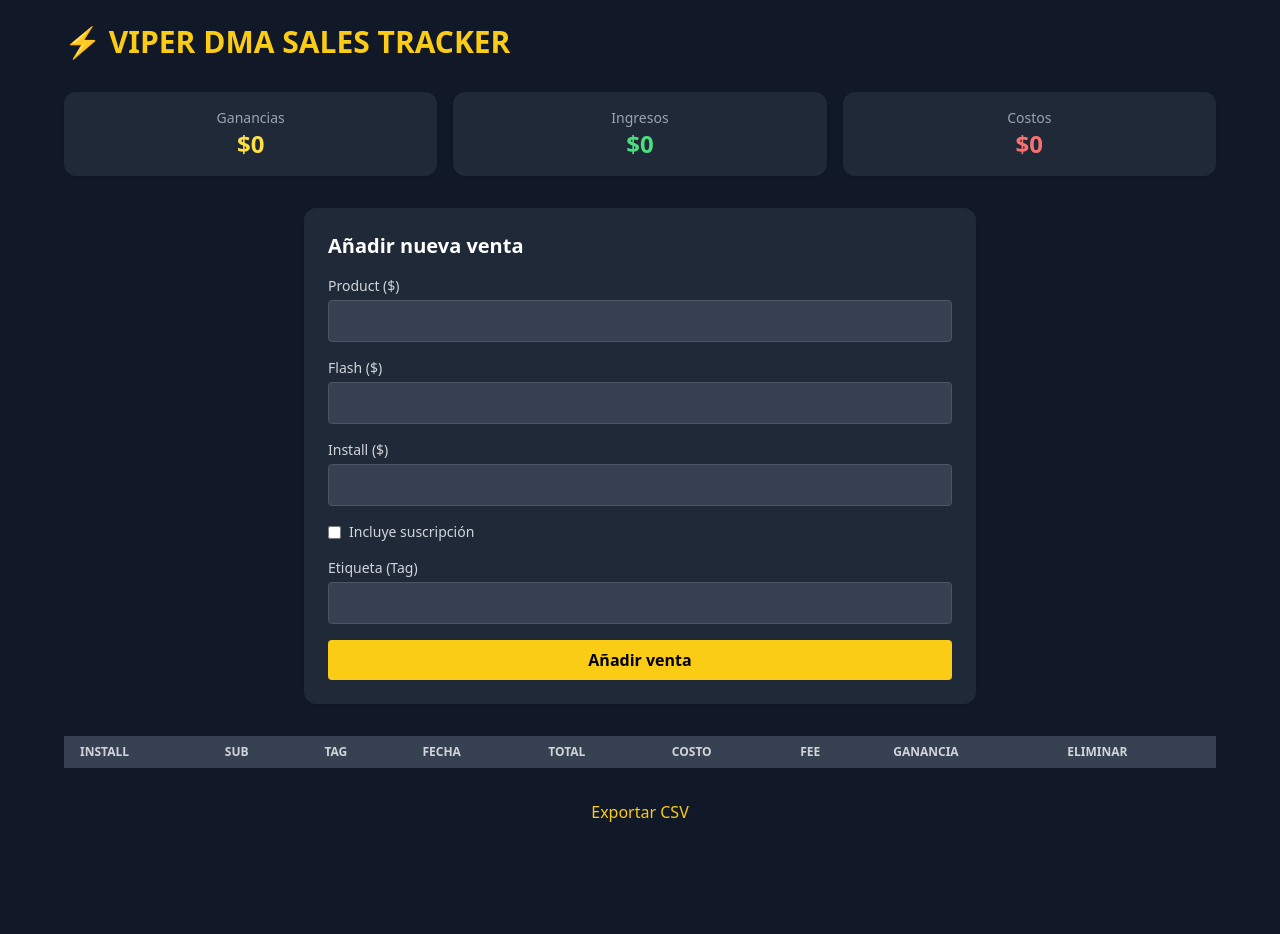
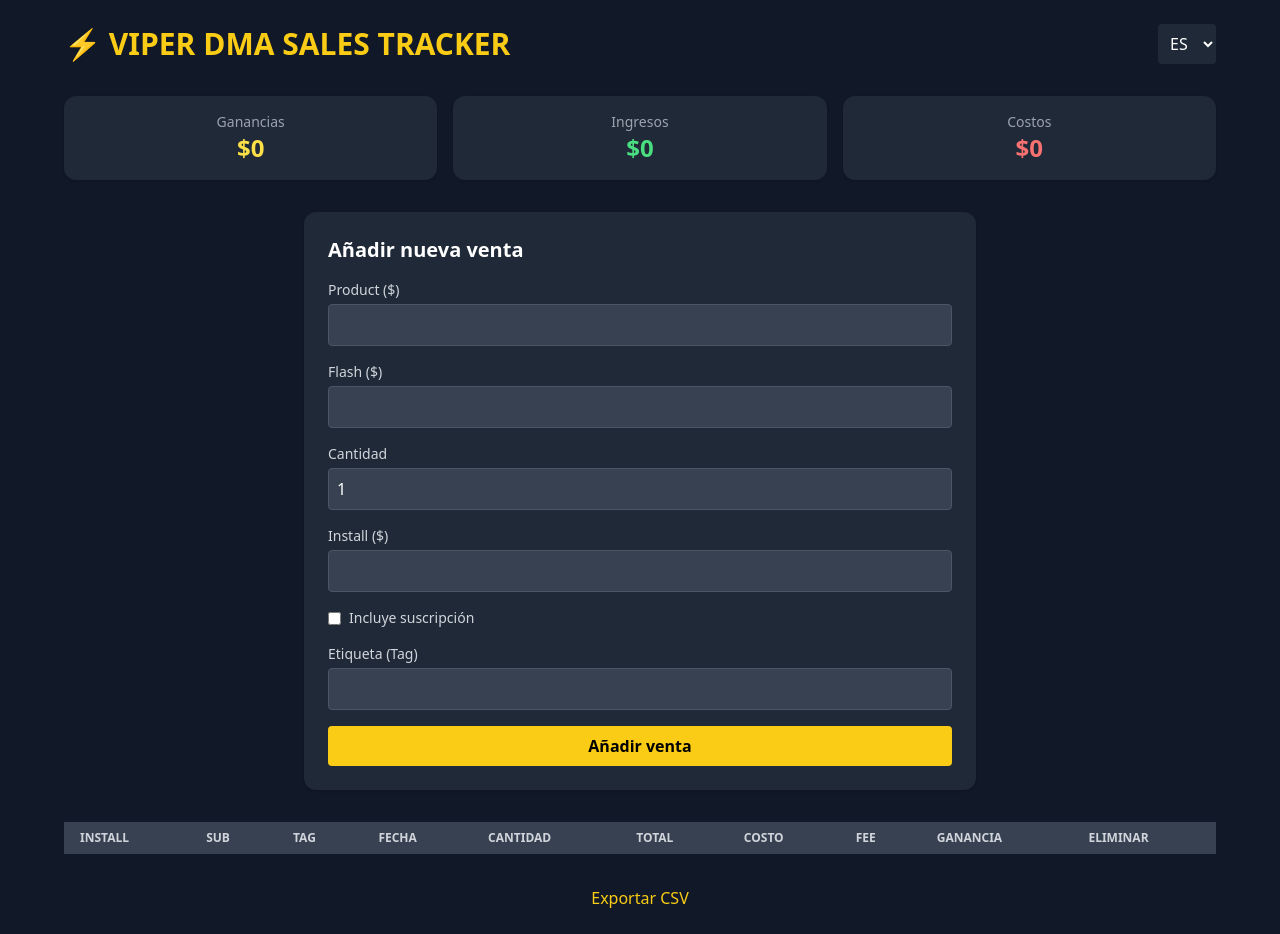
Before and after one commit to viperware92/viper-sales-tracker, a Flask app: page / in a window 1280 px wide. Before the commit the page ends 822 px from the top, so only its background shows below. Run offline with Flask 3, Linux system fonts and the light colour scheme; lists and menus that the app fills with data are empty; some libraries are stand-ins or nearby versions.

Commit message:
Support 'cantidad' field and bilingual UI

```diff
--- a/app.py
+++ b/app.py
@@ -1,85 +1,62 @@
-from flask import Flask, render_template, request, redirect, url_for, jsonify
+from flask import Flask, render_template, request, redirect
+from datetime import datetime
 import csv
-import datetime
+import os
 
 app = Flask(__name__)
 
-sales = []  # Each sale: {'product': ..., 'flash': ..., 'install': ..., 'sub': ..., 'total': ..., 'profit': ..., 'tag': ..., 'timestamp': ...}
+sales = []
 
-# --- Constants ---
-PRODUCT_COST = 191.99
-KEY_COST = 20.00
-PLATFORM_FEE_PERCENT = 10
+@app.route('/')
+def index():
+    total_income = sum(s['total'] for s in sales)
+    total_cost = sum(s['cost'] for s in sales)
+    total_profit = total_income - total_cost
+    return render_template('index.html', sales=sales, total_income=round(total_income, 2), total_cost=round(total_cost, 2), total_profit=round(total_profit, 2))
 
-# --- Functions ---
-def calculate_profit(sale):
-    income = sale['product'] + sale['flash'] + sale['install'] + (sale['sub'] * 29)
-    cost = PRODUCT_COST + (KEY_COST if sale['sub'] else 0)
-    platform_fee = income * (PLATFORM_FEE_PERCENT / 100)
-    profit = income - cost - platform_fee
-    return round(income, 2), round(cost, 2), round(platform_fee, 2), round(profit, 2)
+@app.route('/add', methods=['POST'])
+def add():
+    product = float(request.form['product'])
+    flash = float(request.form['flash'])
+    install = float(request.form['install'])
+    cantidad = int(request.form.get('cantidad', 1))
+    sub = '✅' if request.form.get('sub') else '—'
+    tag = request.form['tag']
 
-# --- Routes ---
-@app.route("/")
-def index():
-    total_income = total_cost = total_profit = 0
-    for s in sales:
-        total_income += s['total']
-        total_cost += s['cost'] + s['fee']
-        total_profit += s['profit']
-    return render_template("index.html", sales=sales, total_income=total_income, total_cost=total_cost, total_profit=total_profit)
+    total = (product + flash + install) * cantidad
+    cost = (product + flash) * cantidad
+    fee = round(total * 0.054 + 0.3, 2)
+    profit = round(total - cost - fee, 2)
 
-@app.route("/add", methods=["POST"])
-def add_sale():
-    try:
-        product = float(request.form['product'])
-        flash = float(request.form['flash'])
-        install = float(request.form['install'])
-        sub = True if request.form.get('sub') == 'on' else False
-        tag = request.form.get('tag', '')
+    sales.append({
+        'install': install,
+        'sub': sub,
+        'tag': tag,
+        'cantidad': cantidad,
+        'timestamp': datetime.now().strftime('%Y-%m-%d %H:%M:%S'),
+        'total': round(total, 2),
+        'cost': round(cost, 2),
+        'fee': fee,
+        'profit': profit
+    })
+    return redirect('/')
 
-        income, cost, fee, profit = calculate_profit({
-            'product': product,
-            'flash': flash,
-            'install': install,
-            'sub': sub
-        })
-
-        sales.append({
-            'product': product,
-            'flash': flash,
-            'install': install,
-            'sub': sub,
-            'tag': tag,
-            'total': income,
-            'cost': cost,
-            'fee': fee,
-            'profit': profit,
-            'timestamp': datetime.datetime.now().strftime("%Y-%m-%d")
-        })
-
-        return redirect(url_for('index'))
-    except Exception as e:
-        return str(e)
-
-@app.route("/delete/<int:index>", methods=["POST"])
-def delete_sale(index):
+@app.route('/delete/<int:index>', methods=['POST'])
+def delete(index):
     if 0 <= index < len(sales):
         sales.pop(index)
-    return redirect(url_for('index'))
+    return redirect('/')
 
-@app.route("/export")
-def export_csv():
-    with open("sales_export.csv", "w", newline="") as f:
-        writer = csv.writer(f)
-        writer.writerow(["Product", "Flash", "Install", "Sub", "Tag", "Date", "Total", "Cost", "Fee", "Profit"])
+@app.route('/export')
+def export():
+    filename = 'sales_export.csv'
+    with open(filename, 'w', newline='') as csvfile:
+        fieldnames = ['install', 'sub', 'tag', 'timestamp', 'cantidad', 'total', 'cost', 'fee', 'profit']
+        writer = csv.DictWriter(csvfile, fieldnames=fieldnames)
+        writer.writeheader()
         for s in sales:
-            writer.writerow([s['product'], s['flash'], s['install'], s['sub'], s['tag'], s['timestamp'], s['total'], s['cost'], s['fee'], s['profit']])
-    return "Exported to sales_export.csv"
+            writer.writerow(s)
+    return redirect(f'/{filename}')
 
-@app.route("/data")
-def get_data():
-    return jsonify(sales)
-
-if __name__ == "__main__":
-    app.run(host="0.0.0.0", port=5000, debug=True)
+if __name__ == '__main__':
+    app.run(debug=True)
--- a/templates/index.html
+++ b/templates/index.html
@@ -1,67 +1,90 @@
 <!DOCTYPE html>
-<html lang="en">
+<html lang="es">
 <head>
   <meta charset="UTF-8" />
   <meta name="viewport" content="width=device-width, initial-scale=1.0" />
   <title>VIPER DMA Sales Tracker</title>
+  <link rel="icon" type="image/x-icon" href="/static/favicon.ico">
   <script src="https://cdn.tailwindcss.com"></script>
+  <script>
+    function toggleLanguage(lang) {
+      document.querySelectorAll('[data-lang]').forEach(el => {
+        el.style.display = el.getAttribute('data-lang') === lang ? 'block' : 'none';
+      });
+    }
+  </script>
 </head>
 <body class="bg-gray-900 text-white min-h-screen p-6">
   <div class="max-w-6xl mx-auto space-y-8">
-    <h1 class="text-3xl font-bold text-yellow-400">⚡ VIPER DMA SALES TRACKER</h1>
+    <div class="flex justify-between items-center">
+      <h1 class="text-3xl font-bold text-yellow-400">⚡ VIPER DMA SALES TRACKER</h1>
+      <select onchange="toggleLanguage(this.value)" class="bg-gray-800 text-white p-2 rounded">
+        <option value="es">ES</option>
+        <option value="en">EN</option>
+      </select>
+    </div>
 
     <!-- Summary -->
     <div class="grid grid-cols-1 sm:grid-cols-3 gap-4">
       <div class="bg-gray-800 p-4 rounded-xl shadow text-center">
-        <p class="text-sm text-gray-400">Ganancias</p>
+        <p class="text-sm text-gray-400" data-lang="es">Ganancias</p>
+        <p class="text-sm text-gray-400" style="display:none" data-lang="en">Profit</p>
         <p class="text-2xl font-semibold text-yellow-300">${{ total_profit }}</p>
       </div>
       <div class="bg-gray-800 p-4 rounded-xl shadow text-center">
-        <p class="text-sm text-gray-400">Ingresos</p>
+        <p class="text-sm text-gray-400" data-lang="es">Ingresos</p>
+        <p class="text-sm text-gray-400" style="display:none" data-lang="en">Income</p>
         <p class="text-2xl font-semibold text-green-400">${{ total_income }}</p>
       </div>
       <div class="bg-gray-800 p-4 rounded-xl shadow text-center">
-        <p class="text-sm text-gray-400">Costos</p>
+        <p class="text-sm text-gray-400" data-lang="es">Costos</p>
+        <p class="text-sm text-gray-400" style="display:none" data-lang="en">Costs</p>
         <p class="text-2xl font-semibold text-red-400">${{ total_cost }}</p>
       </div>
     </div>
 
     <!-- Formulario para añadir nueva venta -->
     <div class="bg-gray-800 p-6 rounded-xl shadow mt-10 max-w-2xl mx-auto">
-      <h2 class="text-xl font-semibold mb-4">Añadir nueva venta</h2>
+      <h2 class="text-xl font-semibold mb-4" data-lang="es">Añadir nueva venta</h2>
+      <h2 class="text-xl font-semibold mb-4" style="display:none" data-lang="en">Add new sale</h2>
       <form action="/add" method="POST" class="space-y-4">
         <div>
-          <label class="block text-sm text-gray-300 mb-1">Product ($)</label>
-          <input type="number" name="product" step="0.01" required
-                 class="w-full p-2 bg-gray-700 text-white rounded border border-gray-600 focus:outline-none focus:ring-2 focus:ring-yellow-400">
+          <label class="block text-sm text-gray-300 mb-1" data-lang="es">Product ($)</label>
+          <label class="block text-sm text-gray-300 mb-1" style="display:none" data-lang="en">Product ($)</label>
+          <input type="number" name="product" step="0.01" required class="w-full p-2 bg-gray-700 text-white rounded border border-gray-600">
         </div>
 
         <div>
           <label class="block text-sm text-gray-300 mb-1">Flash ($)</label>
-          <input type="number" name="flash" step="0.01" required
-                 class="w-full p-2 bg-gray-700 text-white rounded border border-gray-600 focus:outline-none focus:ring-2 focus:ring-yellow-400">
+          <input type="number" name="flash" step="0.01" required class="w-full p-2 bg-gray-700 text-white rounded border border-gray-600">
+        </div>
+
+        <div>
+          <label class="block text-sm text-gray-300 mb-1" data-lang="es">Cantidad</label>
+          <label class="block text-sm text-gray-300 mb-1" style="display:none" data-lang="en">Quantity</label>
+          <input type="number" name="cantidad" min="1" value="1" required class="w-full p-2 bg-gray-700 text-white rounded border border-gray-600">
         </div>
 
         <div>
           <label class="block text-sm text-gray-300 mb-1">Install ($)</label>
-          <input type="number" name="install" step="0.01" required
-                 class="w-full p-2 bg-gray-700 text-white rounded border border-gray-600 focus:outline-none focus:ring-2 focus:ring-yellow-400">
+          <input type="number" name="install" step="0.01" required class="w-full p-2 bg-gray-700 text-white rounded border border-gray-600">
         </div>
 
         <div class="flex items-center">
           <input type="checkbox" name="sub" id="sub" class="mr-2 accent-yellow-400">
-          <label for="sub" class="text-sm text-gray-300">Incluye suscripción</label>
+          <label for="sub" class="text-sm text-gray-300" data-lang="es">Incluye suscripción</label>
+          <label for="sub" class="text-sm text-gray-300" style="display:none" data-lang="en">Includes subscription</label>
         </div>
 
         <div>
-          <label class="block text-sm text-gray-300 mb-1">Etiqueta (Tag)</label>
-          <input type="text" name="tag"
-                 class="w-full p-2 bg-gray-700 text-white rounded border border-gray-600 focus:outline-none focus:ring-2 focus:ring-yellow-400">
+          <label class="block text-sm text-gray-300 mb-1" data-lang="es">Etiqueta (Tag)</label>
+          <label class="block text-sm text-gray-300 mb-1" style="display:none" data-lang="en">Label (Tag)</label>
+          <input type="text" name="tag" class="w-full p-2 bg-gray-700 text-white rounded border border-gray-600">
         </div>
 
-        <button type="submit"
-                class="w-full bg-yellow-400 text-black font-semibold py-2 px-4 rounded hover:bg-yellow-500 transition duration-200">
-          Añadir venta
+        <button type="submit" class="w-full bg-yellow-400 text-black font-semibold py-2 px-4 rounded hover:bg-yellow-500">
+          <span data-lang="es">Añadir venta</span>
+          <span data-lang="en" style="display:none">Add sale</span>
         </button>
       </form>
     </div>
@@ -74,7 +97,9 @@
             <th class="px-4 py-2">Install</th>
             <th class="px-4 py-2">Sub</th>
             <th class="px-4 py-2">Tag</th>
-            <th class="px-4 py-2">Fecha</th>
+            <th class="px-4 py-2" data-lang="es">Fecha</th>
+            <th class="px-4 py-2" style="display:none" data-lang="en">Date</th>
+            <th class="px-4 py-2">Cantidad</th>
             <th class="px-4 py-2">Total</th>
             <th class="px-4 py-2">Costo</th>
             <th class="px-4 py-2">Fee</th>
@@ -89,6 +114,7 @@
             <td class="px-4 py-2">{{ s.sub }}</td>
             <td class="px-4 py-2">{{ s.tag }}</td>
             <td class="px-4 py-2">{{ s.timestamp }}</td>
+            <td class="px-4 py-2">{{ s.cantidad }}</td>
             <td class="px-4 py-2">{{ s.total }}</td>
             <td class="px-4 py-2">{{ s.cost }}</td>
             <td class="px-4 py-2">{{ s.fee }}</td>
@@ -106,7 +132,8 @@
 
     <!-- Exportar -->
     <div class="text-center mt-10">
-      <a href="/export" class="text-yellow-400 hover:underline">Exportar CSV</a>
+      <a href="/export" class="text-yellow-400 hover:underline" data-lang="es">Exportar CSV</a>
+      <a href="/export" class="text-yellow-400 hover:underline" style="display:none" data-lang="en">Export CSV</a>
     </div>
   </div>
 </body>
```
